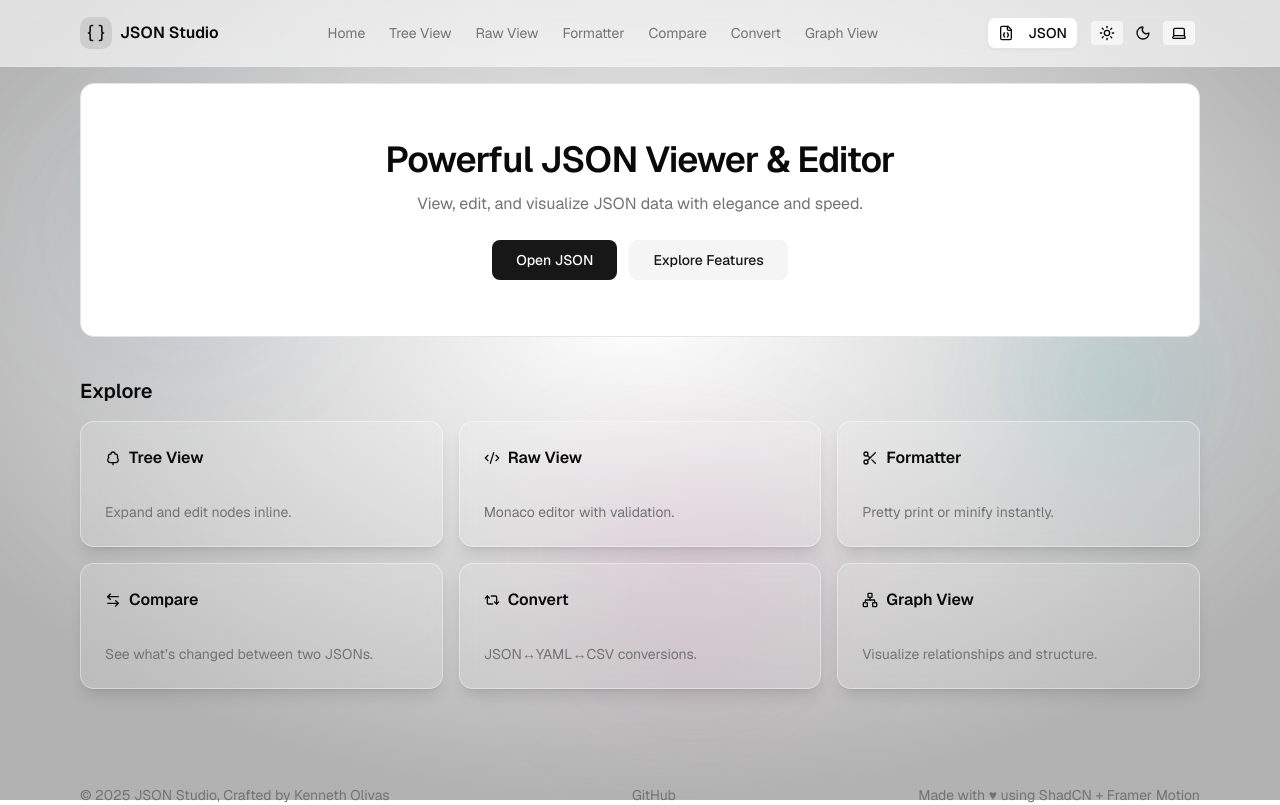
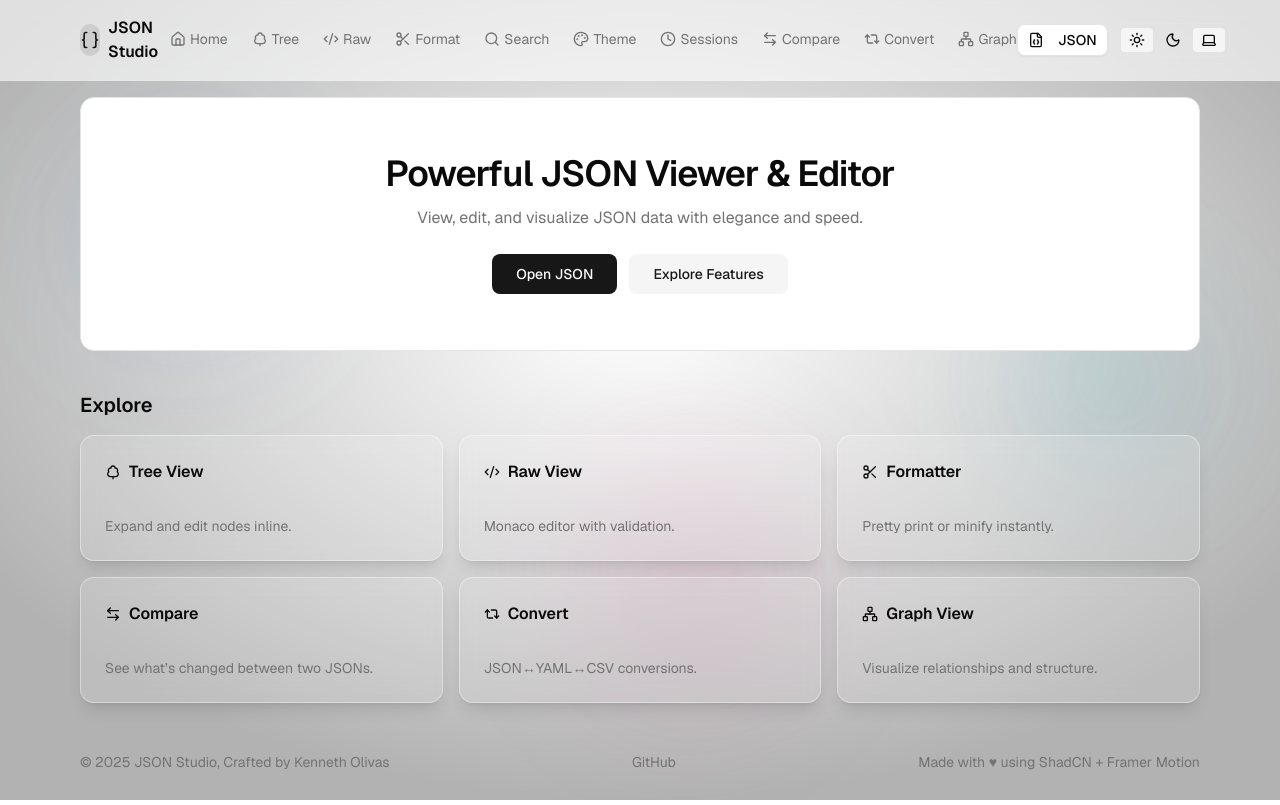
Before and after one commit to KennethOlivas/json-viewer, a Next.js app: page / in a window 1280 px wide. Built offline with nearby package versions, Linux system fonts and the light colour scheme.

Commit message:
feat: add footer to RootLayout and refactor navigation items for mobile; update SiteHeader to use mobile navigation items with icons

```diff
--- a/app/layout.tsx
+++ b/app/layout.tsx
@@ -48,6 +48,28 @@ export default function RootLayout({
               </div>
               {children}
             </div>
+            {/* Footer */}
+            <footer className="-mt-12">
+              <div className="mx-auto flex w-full max-w-6xl flex-col items-center justify-between gap-3 px-4 text-center text-sm md:flex-row md:text-left">
+                <div className="text-muted-foreground">
+                  © {new Date().getFullYear()} JSON Studio, Crafted by Kenneth
+                  Olivas
+                </div>
+                <div className="flex items-center gap-4">
+                  <a
+                    className="text-muted-foreground hover:text-foreground"
+                    href="https://github.com/"
+                    target="_blank"
+                    rel="noreferrer"
+                  >
+                    GitHub
+                  </a>
+                </div>
+                <div className="text-muted-foreground">
+                  Made with ♥ using ShadCN + Framer Motion
+                </div>
+              </div>
+            </footer>
             <BottomNav />
           </JsonProvider>
         </ThemeProvider>
--- a/app/page.tsx
+++ b/app/page.tsx
@@ -153,27 +153,7 @@ export default function Home() {
         </section>
       </main>
 
-      {/* Footer */}
-      <footer className="mt-24">
-        <div className="mx-auto flex w-full max-w-6xl flex-col items-center justify-between gap-3 px-4 text-center text-sm md:flex-row md:text-left">
-          <div className="text-muted-foreground">
-            © {new Date().getFullYear()} JSON Studio, Crafted by Kenneth Olivas
-          </div>
-          <div className="flex items-center gap-4">
-            <a
-              className="text-muted-foreground hover:text-foreground"
-              href="https://github.com/"
-              target="_blank"
-              rel="noreferrer"
-            >
-              GitHub
-            </a>
-          </div>
-          <div className="text-muted-foreground">
-            Made with ♥ using ShadCN + Framer Motion
-          </div>
-        </div>
-      </footer>
+
     </div>
   );
 }
--- a/components/BottomNav.tsx
+++ b/components/BottomNav.tsx
@@ -3,38 +3,14 @@
 import { VTLink } from "./VTLink";
 import { usePathname } from "next/navigation";
 import { clsx } from "clsx";
-import {
-  Home,
-  TreeDeciduous,
-  Code2,
-  Scissors,
-  Search,
-  Palette,
-  Clock,
-  ArrowLeftRight,
-  Repeat2,
-  Network,
-} from "lucide-react";
-
-const items = [
-  { href: "/", label: "Home", Icon: Home },
-  { href: "/tree-view", label: "Tree", Icon: TreeDeciduous },
-  { href: "/raw-view", label: "Raw", Icon: Code2 },
-  { href: "/formatter", label: "Format", Icon: Scissors },
-  { href: "/search", label: "Search", Icon: Search },
-  { href: "/theme", label: "Theme", Icon: Palette },
-  { href: "/sessions", label: "Sessions", Icon: Clock },
-  { href: "/compare", label: "Compare", Icon: ArrowLeftRight },
-  { href: "/convert", label: "Convert", Icon: Repeat2 },
-  { href: "/graph-view", label: "Graph", Icon: Network },
-];
+import { mobileNavItems } from "@/const/navItem";
 
 export function BottomNav() {
   const pathname = usePathname();
   return (
     <nav className="fixed bottom-0 left-0 right-0 z-40 border-t bg-background/80 backdrop-blur supports-backdrop-filter:bg-background/60 md:hidden">
       <ul className="mx-auto flex max-w-xl items-stretch justify-between gap-1 p-1">
-        {items.map(({ href, label, Icon }) => {
+  {mobileNavItems.map(({ href, label, Icon }) => {
           const active = pathname === href;
           return (
             <li key={href} className="flex-1">
--- a/components/SiteHeader.tsx
+++ b/components/SiteHeader.tsx
@@ -12,7 +12,7 @@ import {
 } from "@/components/ui/sheet";
 import { Separator } from "@/components/ui/separator";
 import { Menu } from "lucide-react";
-import { navItems } from "@/const/navItem";
+import { mobileNavItems } from "@/const/navItem";
 import { Logo } from "@/components/Logo";
 import { JsonPreviewButton } from "@/components/JsonPreview";
 
@@ -21,13 +21,15 @@ export function SiteHeader() {
     <header className="mx-auto flex w-full max-w-6xl items-center justify-between px-4 py-4">
       <Logo />
       <nav className="hidden items-center gap-6 md:flex">
-        {navItems.map((n) => (
+        {mobileNavItems.map((n) => (
           <VTLink
             key={n.href}
             href={n.href}
             className="text-sm text-muted-foreground transition-colors hover:text-foreground"
           >
-            <span className="underline-offset-8 hover:underline">{n.label}</span>
+            <span className="inline-flex items-center gap-1 underline-offset-8 hover:underline">
+              <n.Icon className="h-4 w-4" /> {n.label}
+            </span>
           </VTLink>
         ))}
       </nav>
@@ -51,13 +53,13 @@ export function SiteHeader() {
             </SheetHeader>
             <Separator className="my-3" />
             <div className="grid gap-2">
-              {navItems.map((n) => (
+              {mobileNavItems.map((n) => (
                 <VTLink
                   key={n.href}
                   href={n.href}
-                  className="rounded px-2 py-2 text-sm hover:bg-secondary"
+                  className="rounded px-2 py-2 text-sm hover:bg-secondary inline-flex items-center gap-2"
                 >
-                  {n.label}
+                  <n.Icon className="h-4 w-4" /> {n.label}
                 </VTLink>
               ))}
             </div>
--- a/const/navItem.ts
+++ b/const/navItem.ts
@@ -1,9 +1,45 @@
-export const navItems = [
+import type { LucideIcon } from "lucide-react";
+import {
+  Home,
+  TreeDeciduous,
+  Code2,
+  Scissors,
+  Search,
+  Palette,
+  Clock,
+  ArrowLeftRight,
+  Repeat2,
+  Network,
+} from "lucide-react";
+
+export type NavItem = { href: string; label: string };
+
+// Primary navigation items (used in header + sheet menu)
+export const navItems: NavItem[] = [
   { href: "/", label: "Home" },
   { href: "/tree-view", label: "Tree View" },
   { href: "/raw-view", label: "Raw View" },
   { href: "/formatter", label: "Formatter" },
+  { href: "/search", label: "Search" },
+  { href: "/theme", label: "Theme" },
+  { href: "/sessions", label: "Sessions" },
   { href: "/compare", label: "Compare" },
   { href: "/convert", label: "Convert" },
   { href: "/graph-view", label: "Graph View" },
 ];
+
+export type MobileNavItem = { href: string; label: string; Icon: LucideIcon };
+
+// Mobile bottom navigation items (with icons)
+export const mobileNavItems: MobileNavItem[] = [
+  { href: "/", label: "Home", Icon: Home },
+  { href: "/tree-view", label: "Tree", Icon: TreeDeciduous },
+  { href: "/raw-view", label: "Raw", Icon: Code2 },
+  { href: "/formatter", label: "Format", Icon: Scissors },
+  { href: "/search", label: "Search", Icon: Search },
+  { href: "/theme", label: "Theme", Icon: Palette },
+  { href: "/sessions", label: "Sessions", Icon: Clock },
+  { href: "/compare", label: "Compare", Icon: ArrowLeftRight },
+  { href: "/convert", label: "Convert", Icon: Repeat2 },
+  { href: "/graph-view", label: "Graph", Icon: Network },
+];
```
